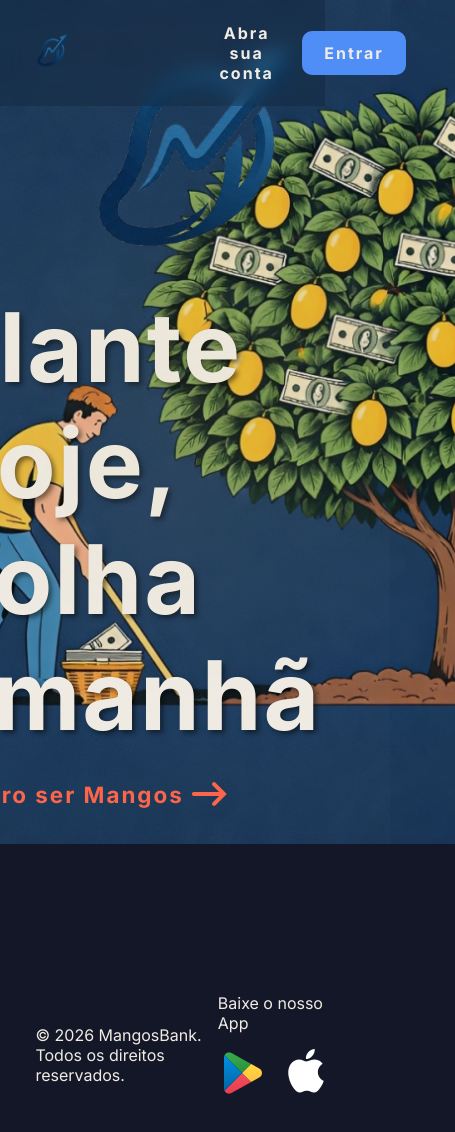
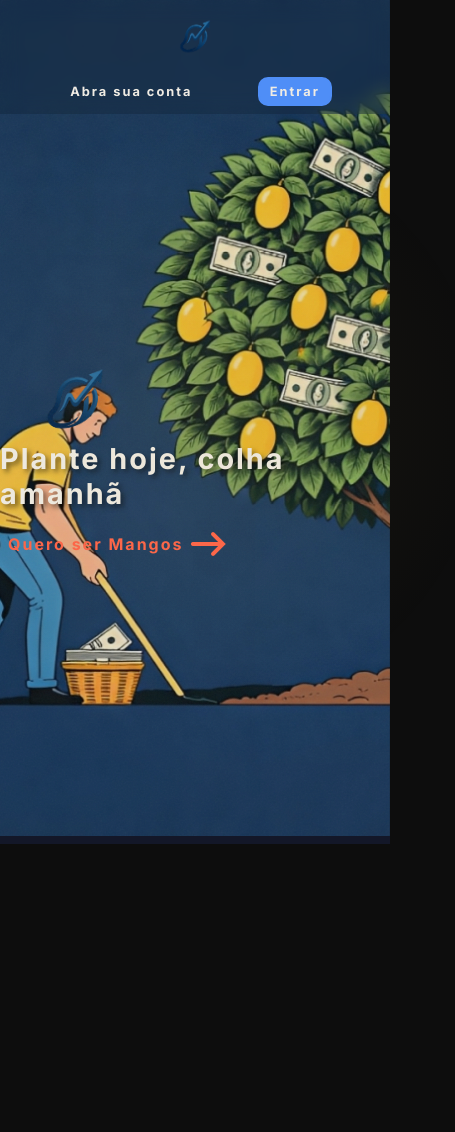
Before and after one commit to MauroLO01/MangosBank, a React (Vite) app in the folder MangosBank/: page / in a window 390 px wide. Shown: the top 1132 px of the page, 455 px wide, since content can reach past the window. After the commit the page ends 844 px from the top, so only its background shows below. Built offline with nearby package versions, Linux system fonts and the light colour scheme.

Commit message:
1.8.4 - nao vou quebrar o pc, pq senao vou pagar 2 maquinas, a minha e a do senac, certo, Matheus?

```diff
--- a/MangosBank/index.html
+++ b/MangosBank/index.html
@@ -4,6 +4,14 @@
     <meta charset="UTF-8" />
     <meta name="viewport" content="width=device-width, initial-scale=1.0" />
     <title>Mangos Bank</title>
+    <style>
+      html, body, #root {
+        margin: 0;
+        padding: 0;
+        width: 100%;
+        height: 100%;
+      }
+    </style>
   </head>
   <body>
     <div id="root"></div>
--- a/MangosBank/src/App.jsx
+++ b/MangosBank/src/App.jsx
@@ -8,7 +8,7 @@
     <Routes>
       <Route path="/" element={<Home />} />
       <Route path="/dashboard" element={<Dashboard />} />
-      <Route path=" /login" element={<Login />}/>
+      <Route path="/login" element={<Login />}/>
     </Routes>
   );
 }
--- a/MangosBank/src/index.css
+++ b/MangosBank/src/index.css
@@ -0,0 +1,15 @@
+* {
+  margin: 0;
+  padding: 0;
+  box-sizing: border-box;
+}
+
+html, body, #root {
+  width: 100%;
+  height: 100%;
+}
+
+body {
+  font-family: 'Inter', sans-serif;
+  overflow-x: hidden;
+}
--- a/MangosBank/src/pages/home.css
+++ b/MangosBank/src/pages/home.css
@@ -25,13 +25,15 @@
 }
 
 img.logo {
-    width: 80px;
-    height: 50px;
+    width: 100%;
+    max-width: 80px;
+    height: auto;
 }
 
 img.logoH1{
-    width: 520px;
-    height: 280px;
+    width: 100%;
+    max-width: 520px;
+    height: auto;
 }
 
 div {
@@ -50,13 +52,16 @@
     background-position: center center;
     background-repeat: no-repeat;
     background-attachment: fixed;
-    min-height: 100dvh;
-    min-width: 100%;
+    min-height: 100vh;
+    overflow-y: auto;
 }
 
 div.header {
     width: 100%;
     position: fixed;
+    top: 0;
+    left: 0;
+    right: 0;
     backdrop-filter: blur(10px);
     flex-direction: row;
     justify-content: space-around;
@@ -80,7 +85,6 @@
     width: 60%;
     letter-spacing: 2px;
     text-shadow: 3px 3px 5px rgba(0, 0, 0, 0.5);
-    /* text-decoration: underline; */
 }
 
 h1.slogan:hover {
@@ -137,16 +141,16 @@
     max-width: 500px;
     font-size: 1.4rem;
     text-align: end;
-
 }
 
 div.main {
-    height: 120dvh;
+    flex: 1;
     justify-content: space-around;
     align-items: center;
+    min-height: 99dvh;
     flex-direction: column;
     background: rgba(20, 20, 20, 0.1);
-    height: 100dvh;
+    padding-top: 80px; /* Espaço para header fixo */
 }
 
 a.clienteLink {
@@ -166,14 +170,11 @@
 div.footer {
     background: var(--bg2);
     color: var(--text);
-    padding: 2rem;
-    height: 50dvh;
+    padding: 3rem 2rem;
     align-items: center;
-    justify-content: center;
-    flex-direction: column;
+    justify-content: space-around;
+    flex-direction: row;
     z-index: 1;
-    display: grid;
-    grid-template-columns: 0.4fr 0.3fr;
 }
 
 div.linkAppStores{
@@ -181,3 +182,100 @@
     margin: 1rem 0;
     gap: 1rem;
 }
+
+/* Media Queries para Responsividade */
+
+/* Tablets e tablets grandes */
+@media (max-width: 1024px) {
+    h1.slogan {
+        font-size: 4rem;
+        width: 90%;
+    }
+
+    img.logoH1 {
+        max-width: 350px;
+    }
+
+    div.nav {
+        width: 30%;
+        gap: 0.3rem;
+    }
+
+    a.headerLink, a.headerLinkLogin {
+        padding: 6px 15px;
+        font-size: 0.9rem;
+    }
+}
+
+/* Tablets pequenos e phablets */
+@media (max-width: 768px) {
+    h1.slogan {
+        font-size: 2.5rem;
+        width: 100%;
+    }
+
+    img.logoH1 {
+        max-width: 250px;
+    }
+
+    div.nav {
+        width: 50%;
+        gap: 0.2rem;
+    }
+
+    a.headerLink, a.headerLinkLogin {
+        padding: 6px 12px;
+        font-size: 0.9rem;
+    }
+
+    div.footer {
+        padding: 2rem 1rem;
+    }
+}
+
+/* Phones */
+@media (max-width: 480px) {
+    h1.slogan {
+        font-size: 1.8rem;
+        width: 95%;
+    }
+
+    img.logoH1 {
+        max-width: 150px;
+    }
+
+    div.header {
+        flex-direction: column;
+        gap: 0.5rem;
+        padding: 0.5rem;
+    }
+
+    div.nav {
+        width: 100%;
+    }
+
+    a.headerLink, a.headerLinkLogin {
+        padding: 5px 10px;
+        font-size: 0.8rem;
+    }
+
+    div.main {
+        padding-top: 100px; /* Ajuste para header em coluna */
+    }
+
+    div.footer {
+        flex-direction: column;
+        padding: 2rem 1rem;
+        gap: 1rem;
+    }
+
+    a.clienteLink {
+        font-size: 1rem;
+        padding: 0.5rem;
+        max-width: 100%;
+    }
+
+    div.linkAppStores {
+        gap: 0.5rem;
+    }
+}
```
